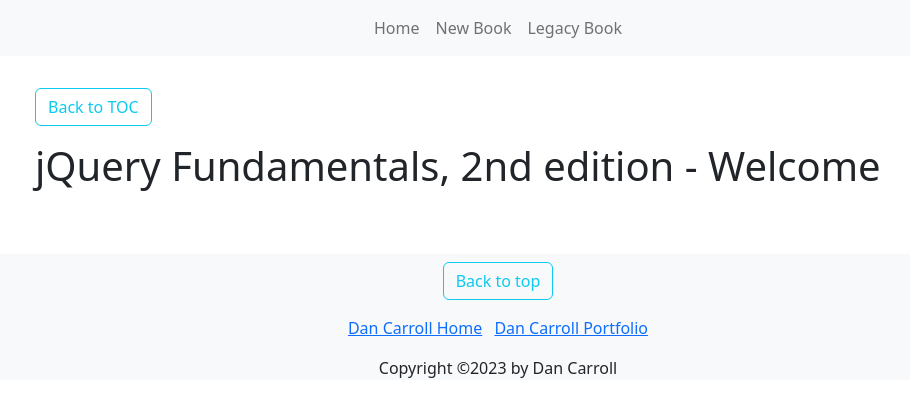
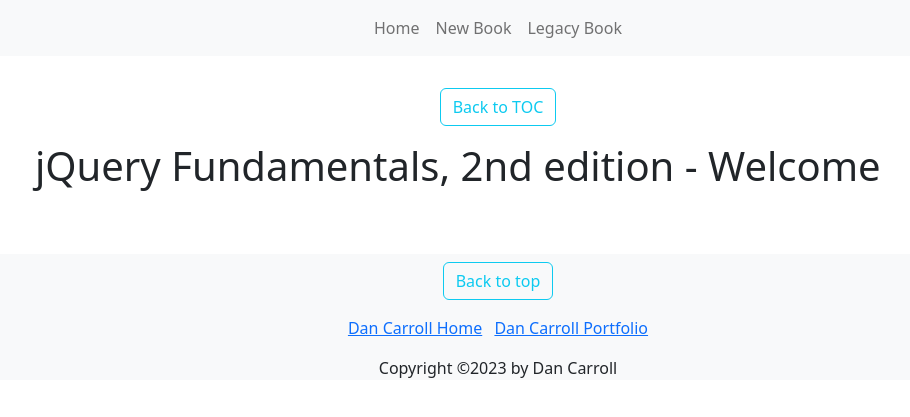
Before and after one commit to dan-carroll/jquery-fundamentals, a Jekyll site: the page built from book/ch01-welcome.md, in a window 1280 px wide. Shown: the top 417 px of the page, without its empty margins (142-1052 px from the left). Built offline with Jekyll 4.4.1, drawn with Linux system fonts in a browser that asks for light colours.

Commit message:
Update ch01-welcome.md
Centered the back button.

```diff
--- a/book/ch01-welcome.md
+++ b/book/ch01-welcome.md
@@ -6,6 +6,6 @@ page-type: book-chapter
 page: new-book-chapter01
 ---
 
-<p><a class="btn btn-outline-info mt-2" href="/jquery-fundamentals/book/#contents" role="button">Back to TOC</a></p>
+<p class="text-center"><a class="btn btn-outline-info mt-2" href="/jquery-fundamentals/book/#contents" role="button">Back to TOC</a></p>
 
 # {{ page.title }}
```
